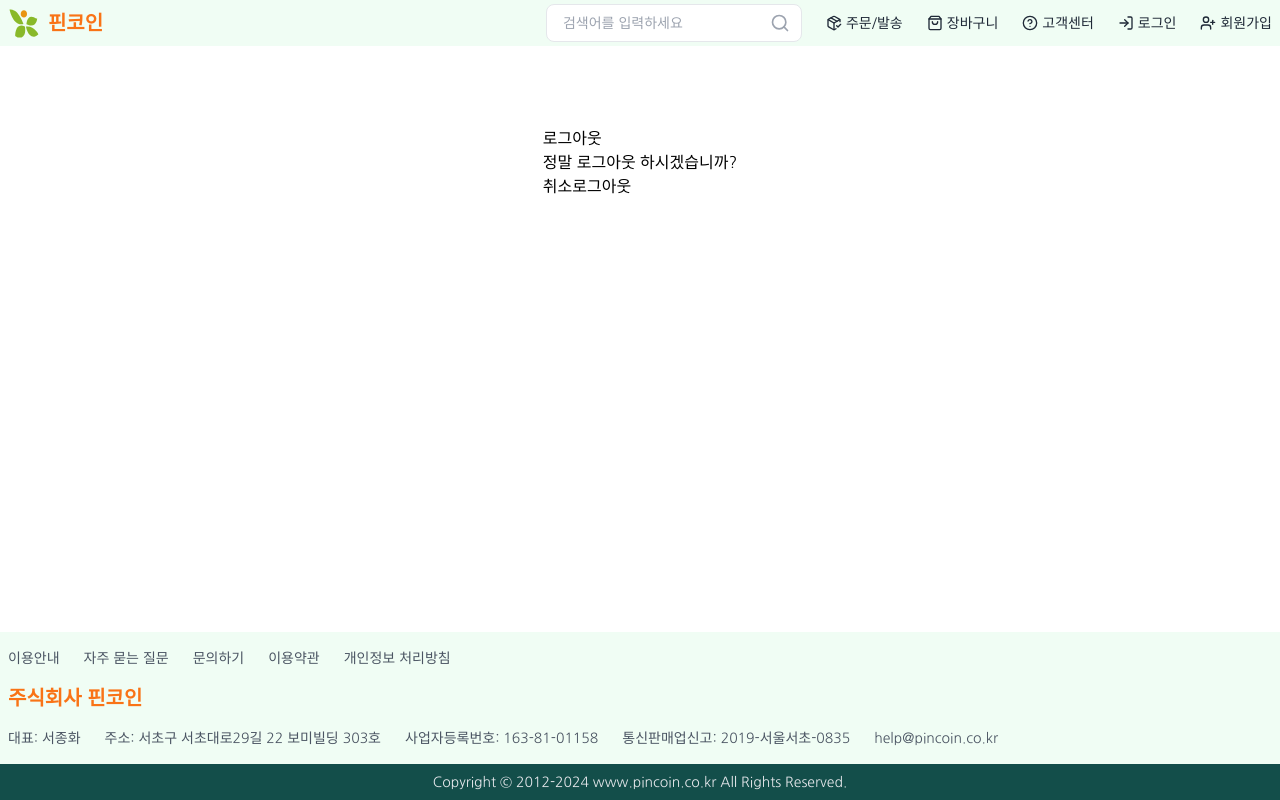
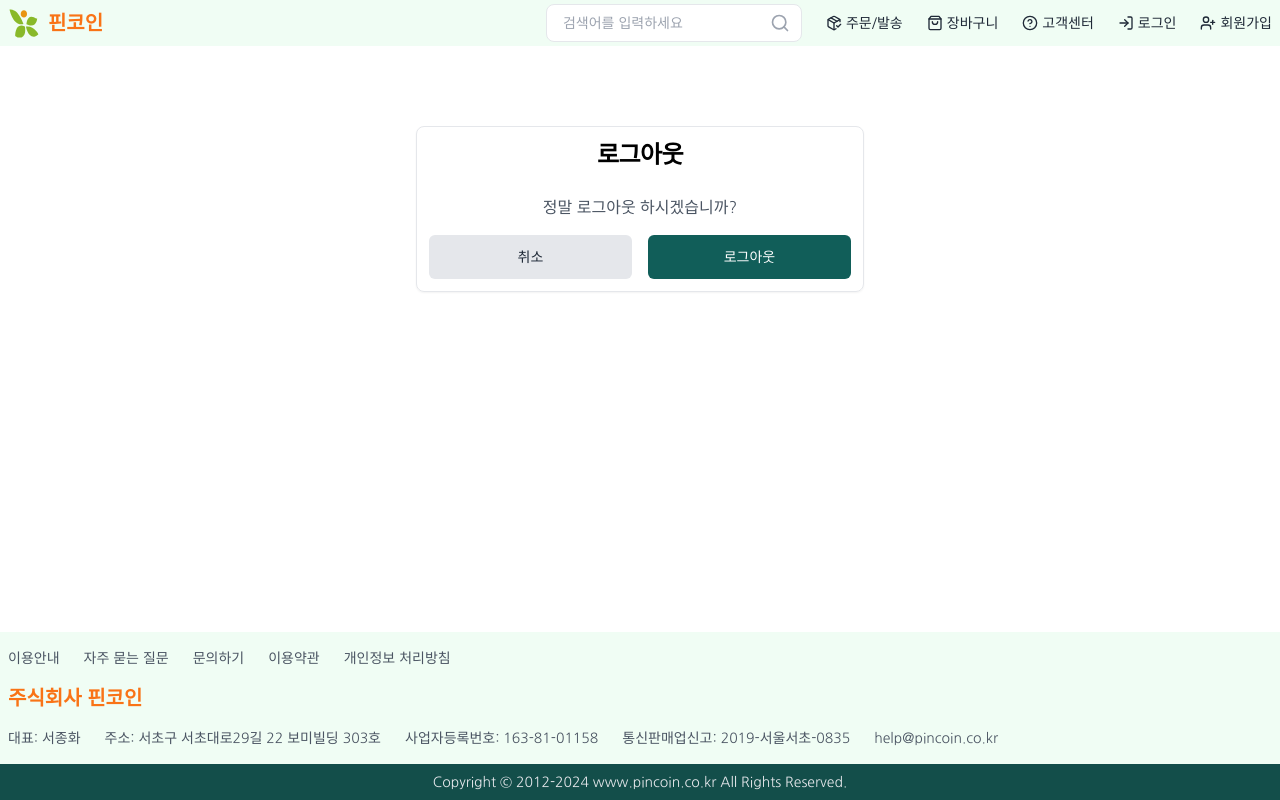
Before and after one commit to mairoo/guava, a Next.js app: page /auth/sign-out in a window 1280 px wide. Built offline with nearby package versions, Linux system fonts and the light colour scheme.

Commit message:
sign out styling

```diff
--- a/src/app/auth/sign-out/page.tsx
+++ b/src/app/auth/sign-out/page.tsx
@@ -1,14 +1,26 @@
 'use client';
 
 import { TopSpace } from '@/components/layout';
+import { Button } from '@/components/ui/button';
+import { Card, CardContent, CardHeader, CardTitle } from '@/components/ui/card';
+import { cn } from '@/lib/utils';
 import { useLogoutMutation } from '@/store/auth/api';
+import { yupResolver } from '@hookform/resolvers/yup';
 import { useRouter } from 'next/navigation';
+import { useForm } from 'react-hook-form';
+import * as yup from 'yup';
 
-export default function LogoutPage() {
+const schema = yup.object().shape({});
+
+const LogoutPage = () => {
   const router = useRouter();
   const [logout, { isLoading }] = useLogoutMutation();
 
-  const handleLogout = async () => {
+  const { handleSubmit } = useForm({
+    resolver: yupResolver(schema),
+  });
+
+  const onSubmit = async () => {
     try {
       await logout().unwrap();
       console.log('로그아웃되었습니다');
@@ -18,20 +30,58 @@ export default function LogoutPage() {
     }
   };
 
+  const styles = {
+    button: {
+      base: 'w-full h-11 transition-colors',
+      primary: 'bg-teal-800 text-white hover:bg-teal-700',
+      secondary: 'bg-gray-200 hover:bg-gray-300 text-gray-800',
+      loading: 'cursor-not-allowed opacity-70',
+    },
+  };
+
   return (
     <TopSpace>
-      <div>
-        <h1>로그아웃</h1>
-        <p>정말 로그아웃 하시겠습니까?</p>
-        <div>
-          <button onClick={() => router.back()} disabled={isLoading}>
-            취소
-          </button>
-          <button onClick={handleLogout} disabled={isLoading}>
-            {isLoading ? '로그아웃 중...' : '로그아웃'}
-          </button>
-        </div>
-      </div>
+      <Card className="w-full max-w-md mx-auto sm:border sm:shadow-sm border-0 shadow-none">
+        <CardHeader className="p-2 sm:p-3">
+          <CardTitle className="text-2xl font-bold text-center">
+            로그아웃
+          </CardTitle>
+        </CardHeader>
+        <CardContent className="p-2 sm:p-3">
+          <form onSubmit={handleSubmit(onSubmit)} className="space-y-4">
+            <p className="text-center text-gray-600">
+              정말 로그아웃 하시겠습니까?
+            </p>
+            <div className="grid grid-cols-2 gap-4">
+              <Button
+                type="button"
+                onClick={() => router.back()}
+                disabled={isLoading}
+                className={cn(
+                  styles.button.base,
+                  styles.button.secondary,
+                  isLoading && styles.button.loading,
+                )}
+              >
+                취소
+              </Button>
+              <Button
+                type="submit"
+                disabled={isLoading}
+                className={cn(
+                  styles.button.base,
+                  styles.button.primary,
+                  isLoading && styles.button.loading,
+                )}
+              >
+                {isLoading ? '로그아웃 중...' : '로그아웃'}
+              </Button>
+            </div>
+          </form>
+        </CardContent>
+      </Card>
     </TopSpace>
   );
-}
+};
+
+export default LogoutPage;
```
